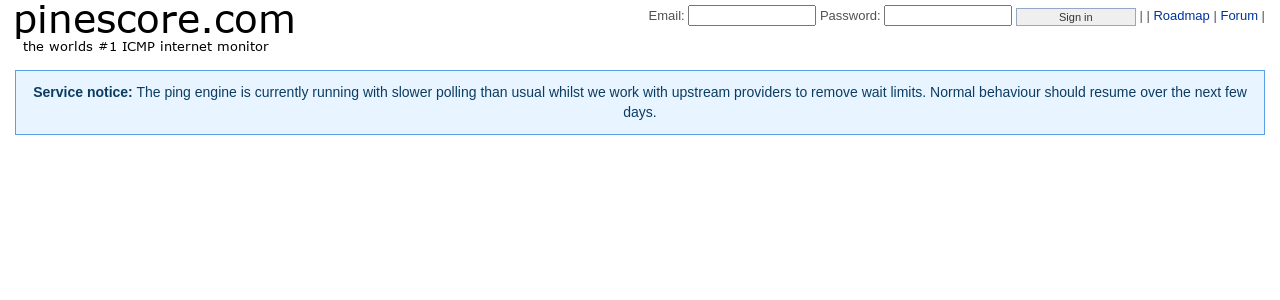
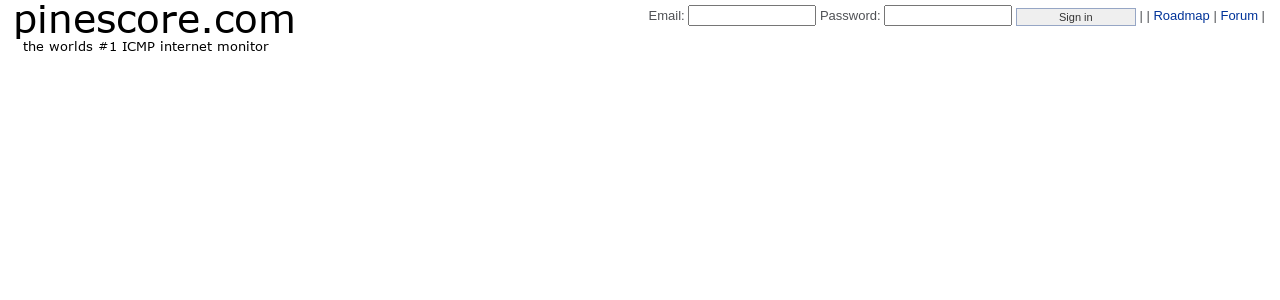
Before and after one commit to rickoneeleven/pinescore, a PHP site: template application/views/header_view.php in a window 1280 px wide. Shown: the top 300 px of the page. Run offline with PHP 8.4, Linux system fonts and the light colour scheme; the template is opened without the code that fills it, so the values that code supplies are empty.

Commit message:
removed service banner, we're running back 100%

```diff
--- a/application/views/header_view.php
+++ b/application/views/header_view.php
@@ -69,9 +69,7 @@
 </div>
 <div class="content">
 <br>
-<div style="background-color:#e8f4ff;border:1px solid #5aa0e8;padding:12px 15px;margin:10px 0;color:#0b3d62;text-align:center;font-size:14px;line-height:1.4;">
-    <strong>Service notice:</strong> The ping engine is currently running with slower polling than usual whilst we work with upstream providers to remove wait limits. Normal behaviour should resume over the next few days.
-</div>
+<!-- Service notice removed: system operating at 100% -->
 <?php
 if (!empty($last_truncation_timestamp)) {
     $truncation_time = strtotime($last_truncation_timestamp);
```
